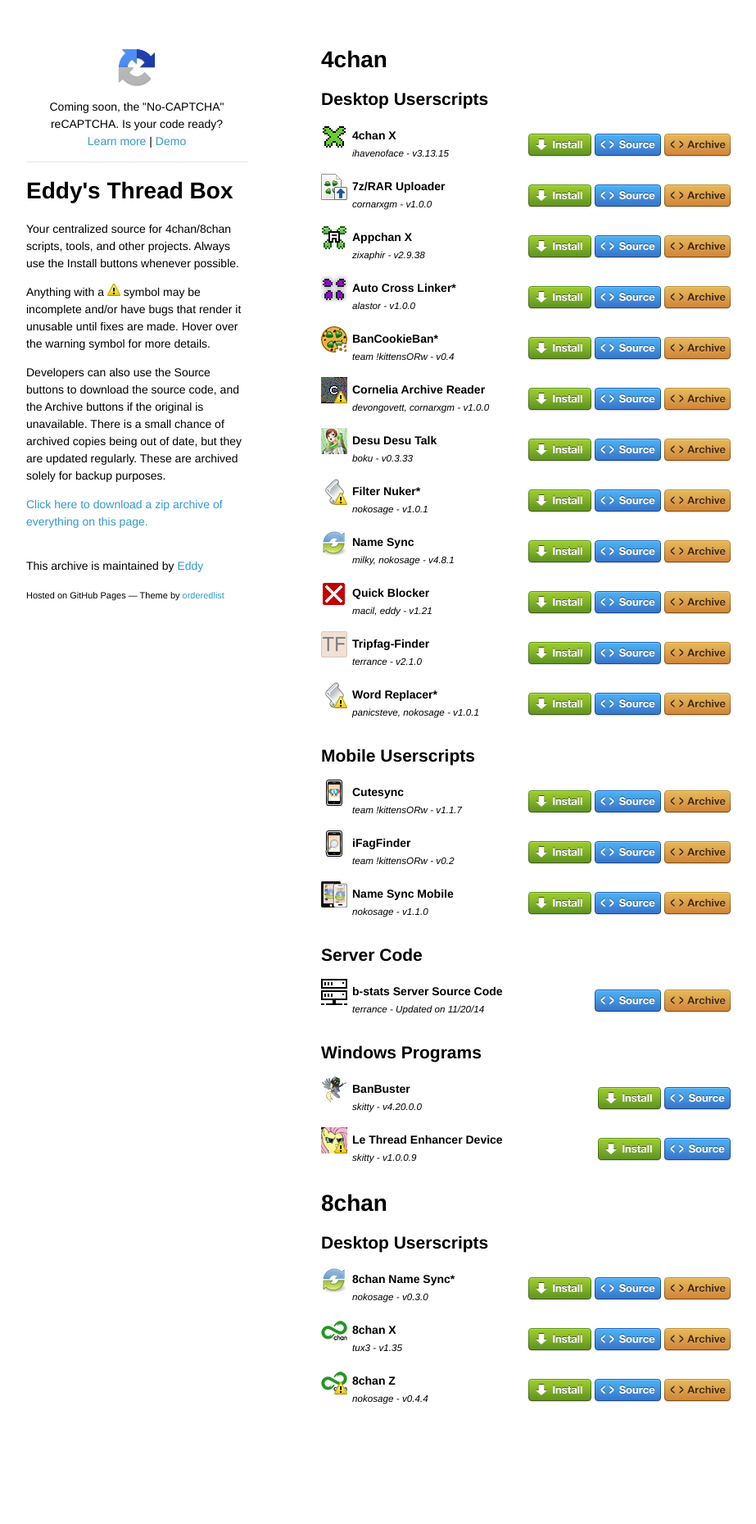
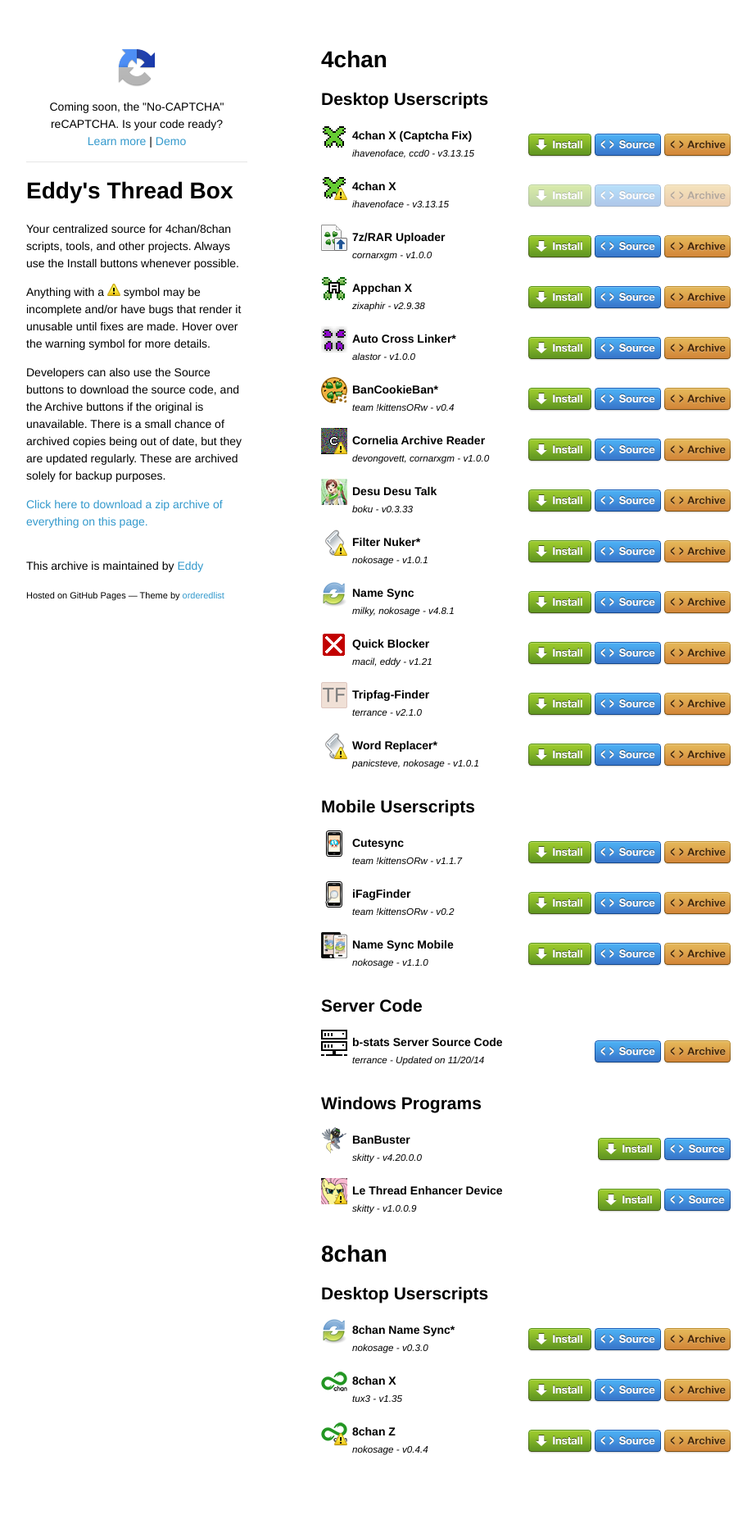
Before and after one commit to specialeddy/specialeddy.github.io, a PHP site: page /archive.html in a window 1280 px wide. Shown: the whole page at 82% size, without its empty margins (178-1101 px from the left). Before the commit the page ends 1713 px from the top, so only its background shows below. Run offline with PHP 8.4, Linux system fonts and the light colour scheme.

Commit message:
Add 4chan X captcha patch
Disabled original 4chan X until fix is available

```diff
--- a/archive.html
+++ b/archive.html
@@ -33,16 +33,29 @@
         <div class="group">
         <h2>Desktop Userscripts</h2>
           <ul class="container">
+            <li class="item" dataName="4chanxpatch">
+              <img class="icon" src="img/4chanx.png" alt="Icon">
+              <div class="info">
+                <p class="name">4chan X (Captcha Fix)</p>
+                <p class="about">ihavenoface, ccd0 - v3.13.15</p>
+              </div>
+              <div class="buttoncontainer">
+                <a href="https://github.com/specialeddy/specialeddy.github.io/raw/archive/4chan-X-captcha-patch.user.js"><img class="installbutton" src="img/install.png" alt="Install"></a>
+                <a href="https://github.com/specialeddy/specialeddy.github.io/raw/archive/4chan-X-captcha-patch.user.js"><img class="sourcebutton" src="img/source.png" alt="Source"></a>
+                <a href="https://github.com/specialeddy/specialeddy.github.io/raw/archive/4chan-X-captcha-patch.user.js"><img class="archivebutton" src="img/archive.png" alt="Archive"></a>
+              </div>
+            </li>
             <li class="item" dataName="4chanx">
+              <img class="error" src="img/error.png" alt="Error" title="Incorrect captchas get stuck until the page is reloaded. Disabled until an update fixes it.">
               <img class="icon" src="img/4chanx.png" alt="Icon">
               <div class="info">
                 <p class="name">4chan X</p>
                 <p class="about">ihavenoface - v3.13.15</p>
               </div>
-              <div class="buttoncontainer">
-                <a href="https://4chan-x.org/" target="_blank"><img class="installbutton" src="img/install.png" alt="Install"></a>
-                <a href="https://4chan-x.org/stable-v3/4chan-X.user.js"><img class="sourcebutton" src="img/source.png" alt="Source"></a>
-                <a href="https://github.com/specialeddy/specialeddy.github.io/raw/archive/4chan-X.user.js"><img class="archivebutton" src="img/archive.png" alt="Archive"></a>
+              <div class="buttoncontainer disabled">
+                <img class="installbutton" src="img/install.png" alt="Install"></a>
+                <img class="sourcebutton" src="img/source.png" alt="Source"></a>
+                <img class="archivebutton" src="img/archive.png" alt="Archive"></a>
               </div>
             </li>
             <li class="item" dataName="uploader">
--- a/stylesheets/styles.css
+++ b/stylesheets/styles.css
@@ -268,6 +268,10 @@
   line-height: 42px;
 }
 
+.disabled {
+  opacity: 0.4;
+}
+
 .installbutton, .sourcebutton, .archivebutton {
   height: 29px;
   vertical-align: middle;
```
